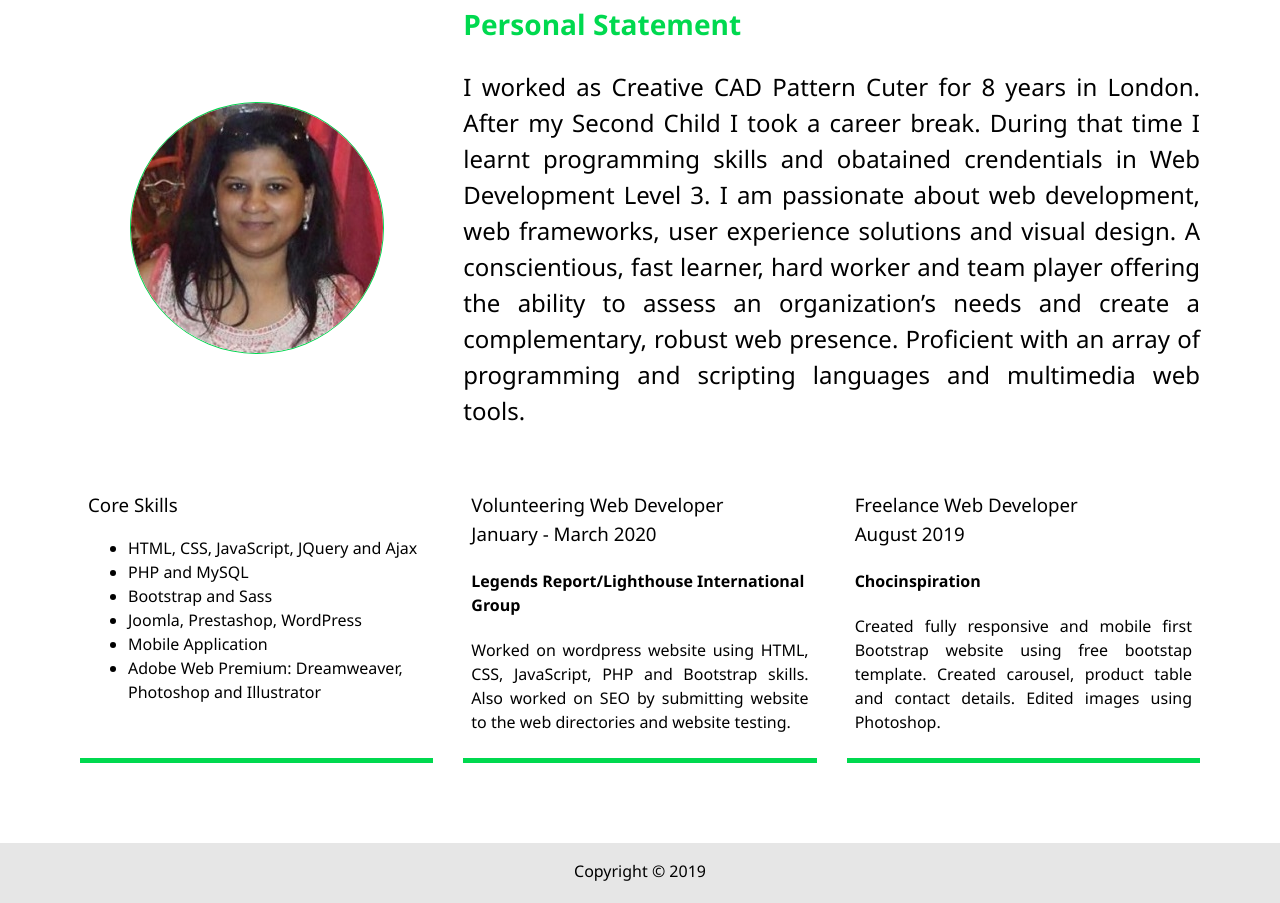
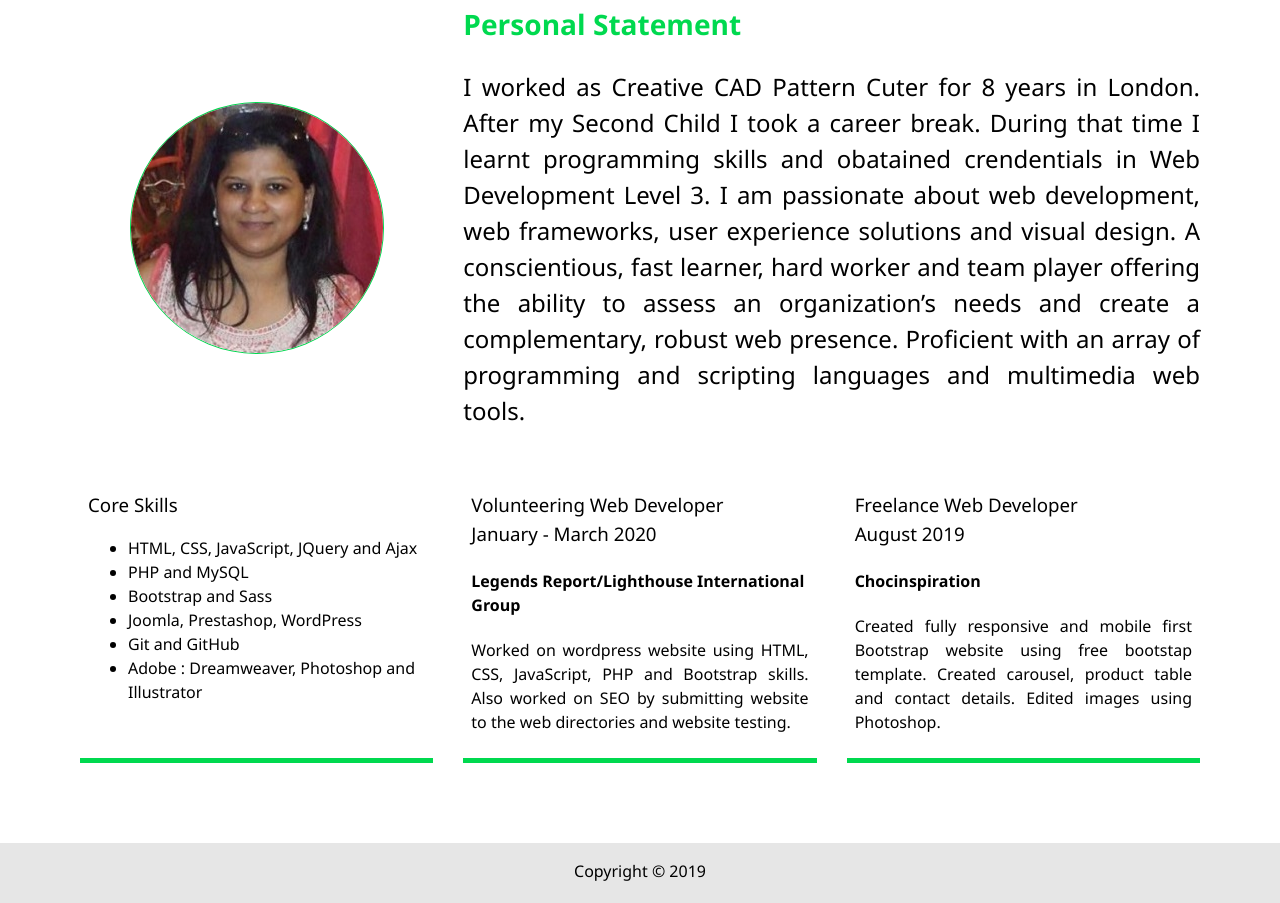
Before and after one commit to aa-shi/aashi, a website: page dist/about.html in a window 1280 px wide. Shown: the part 295-1198 px from the top of the page. Drawn offline with Linux system fonts and the light colour scheme.

Commit message:
core skills

```diff
--- a/dist/about.html
+++ b/dist/about.html
@@ -70,8 +70,8 @@
           <li>PHP and MySQL</li>
           <li>Bootstrap and Sass</li>
           <li>Joomla, Prestashop, WordPress</li>
-          <li>Mobile Application</li>
-          <li>Adobe Web Premium: Dreamweaver, Photoshop and Illustrator</li>
+          <li>Git and GitHub</li>
+          <li>Adobe : Dreamweaver, Photoshop and Illustrator</li>
         </ul>
       </div>
       <div class="job job-2">
```
